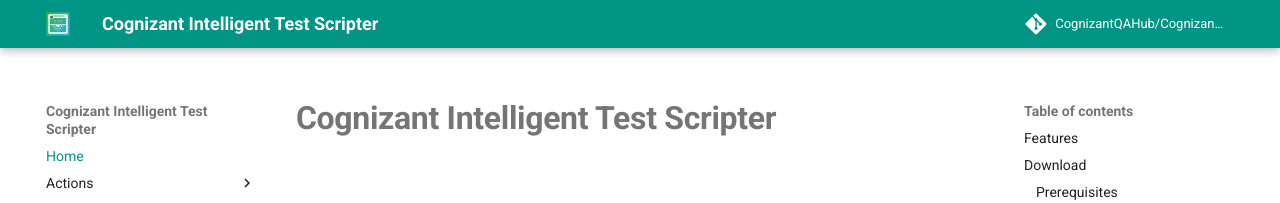
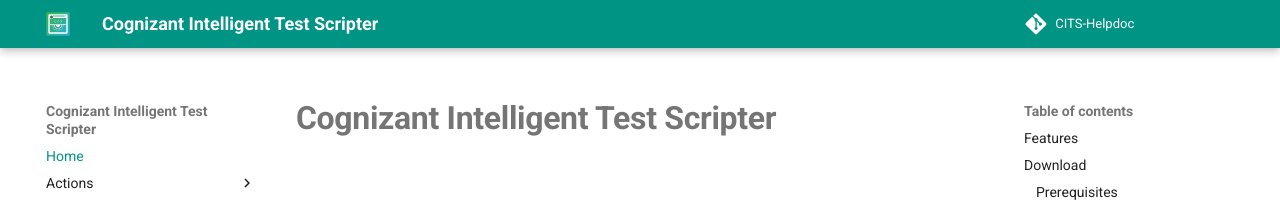
Before and after one commit to CognizantQAHub/Cognizant-Intelligent-Test-Scripter-Helpdoc, an MkDocs documentation site: the page built from docs/index.md, in a window 1280 px wide. Shown: the top 203 px of the page. Built offline with MkDocs 1.6.1 and Material for MkDocs 9.7.7, drawn with Linux system fonts in a browser that asks for light colours; comment, search, counter and statistics services are not loaded; old or Windows-style settings are respelled for this version of MkDocs.

```diff
--- a/mkdocs.yml
+++ b/mkdocs.yml
@@ -4,8 +4,9 @@ site_author: 'Cognizant Intelligent Test Scripter Team'
 site_url: 'https://cognizantqahub.github.io/Cognizant-Intelligent-Test-Scripter'
 site_favicon: 'favicon.ico'
 
-repo_name: 'CognizantQAHub/Cognizant-Intelligent-Test-Scripter-Helpdoc'
+repo_name: 'CITS-Helpdoc'
 repo_url: 'https://github.com/CognizantQAHub/Cognizant-Intelligent-Test-Scripter-Helpdoc'
+edit_uri: edit/master/docs
 
 pages:
 - Home: index.md
```
